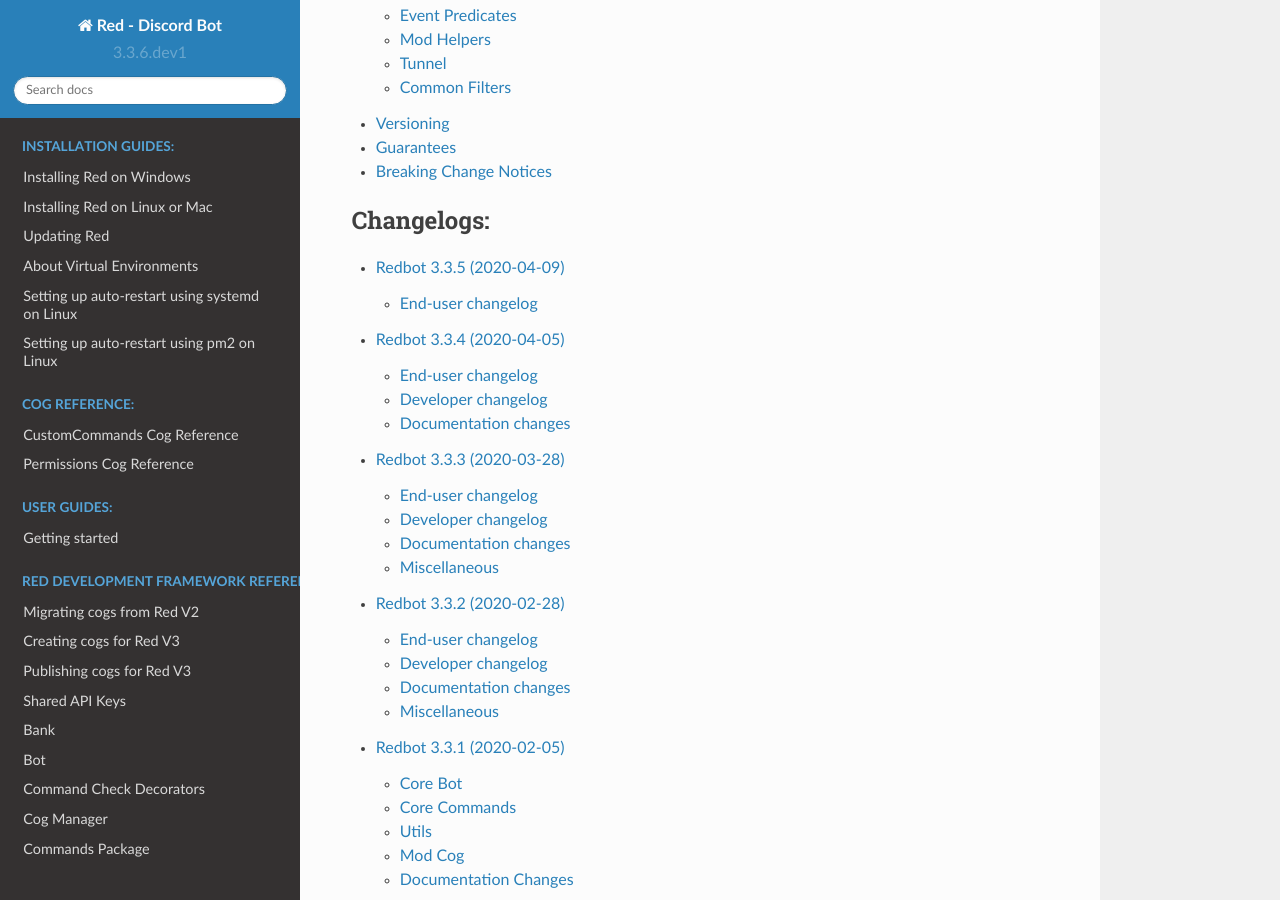
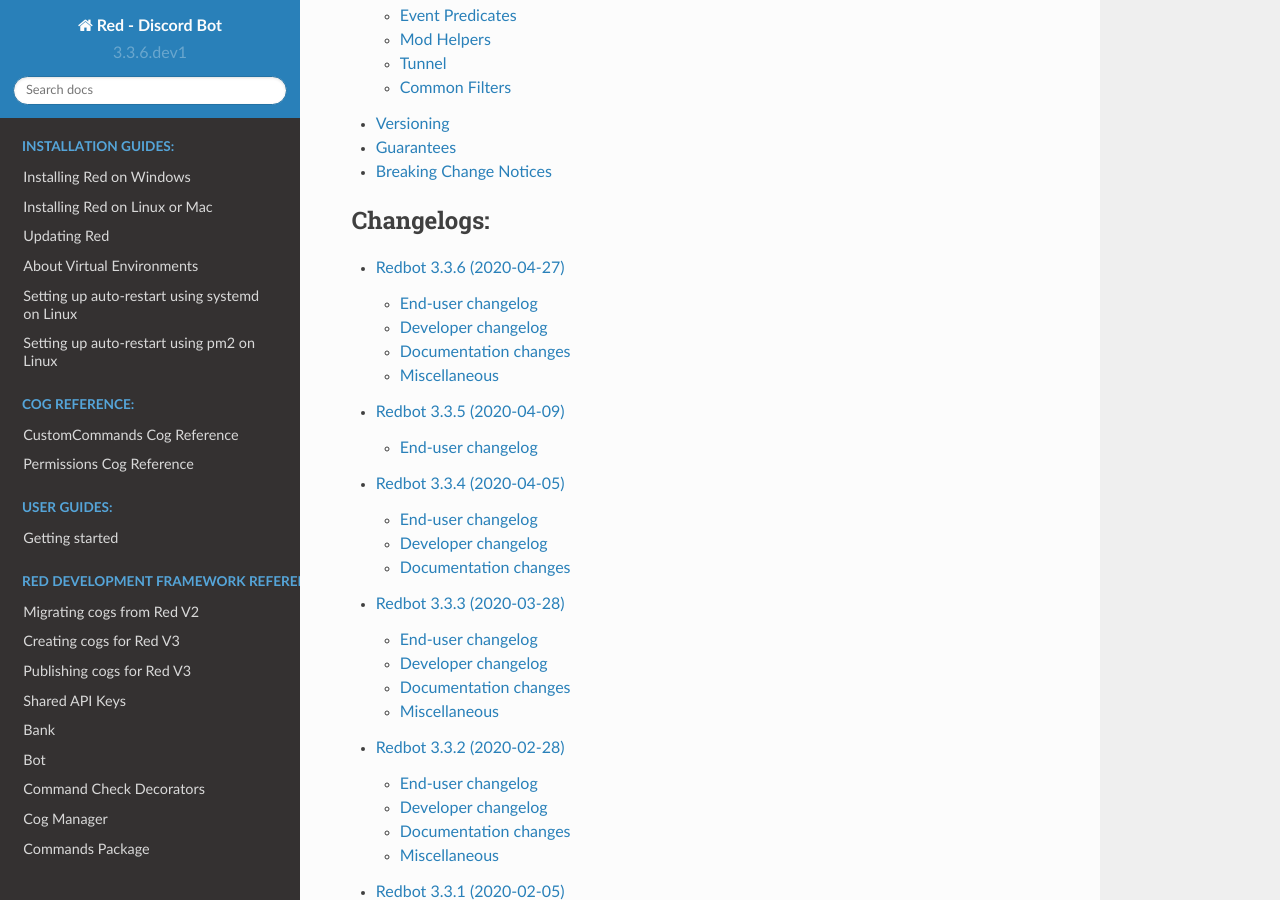
Before and after one commit to Renirous/Red-DiscordBot, a Sphinx documentation site: the page built from docs/index.rst, in a window 1280 px wide and 900 px high, scrolled down 2712 px. Built offline with Sphinx 7.4.7 and the Read the Docs theme 2.0.0, drawn with Linux system fonts in a browser that asks for light colours; the version number is read from the project's files by our own code; some of the changed lines change nothing that is shown.

Commit message:
Red 3.3.6 - Changelog (#3738)
* Add 3.3.6 section

* PR 3746

* commit b8ac70e

* PR 3747

* PR 3759 (issue 3758)

* PR 3764

* PR 3766

* PR 3767

* PR 3776

* PR 3757

* PR 3773 (issue 3772)

* PR 3740

* PR 3774

* PR 3784 (issue 3778)

* PR 3782

* PR 3783

* PR 3783

* PR 3718

* PR 3742

* PR 3791

* PR 3792

* PR 3794

* PR 3780

* PR 3790

* PR 3795

* PR 3714 (issue 3115)

* PR 3788

* Add release date

```diff
--- a/docs/changelog_3_3_0.rst
+++ b/docs/changelog_3_3_0.rst
@@ -1,4 +1,93 @@
 .. 3.3.x Changelogs
+
+Redbot 3.3.6 (2020-04-27)
+=========================
+
+| Thanks to all these amazing people that contributed to this release:
+| :ghuser:`aikaterna`, :ghuser:`Drapersniper`, :ghuser:`jack1142`, :ghuser:`Kowlin`, :ghuser:`MiniJennJenn`, :ghuser:`NeuroAssassin`, :ghuser:`PredaaA`, :ghuser:`TrustyJAID`, :ghuser:`yamikaitou`
+
+End-user changelog
+------------------
+
+Core Bot
+********
+
+- Converting from and to Postgres driver with ``redbot-setup convert`` have been fixed (:issue:`3714`, :issue:`3115`)
+- Fixed big delays in commands that happened when the bot was owner-less (or if it only used co-owners feature) and command caller wasn't the owner (:issue:`3782`)
+- Various optimizations
+
+  - Reduced calls to data backend when loading bot's commands (:issue:`3764`)
+  - Reduced calls to data backend when showing help for cogs/commands (:issue:`3766`)
+  - Improved performance for bots with big amount of guilds (:issue:`3767`)
+  - Mod cog no longer fetches guild's bans every 60 seconds when handling unbanning for tempbans (:issue:`3783`)
+  - Reduced the bot load for messages starting with a prefix when fuzzy search is disabled (:issue:`3718`)
+  - Aliases in Alias cog are now cached for better performance (:issue:`3788`)
+
+Core Commands
+*************
+
+- ``[p]set avatar`` now supports setting avatar using attachment (:issue:`3747`)
+- Added ``[p]set avatar remove`` subcommand for removing bot's avatar (:issue:`3757`)
+- Fixed list of ignored channels that is shown in ``[p]ignore``/``[p]unignore`` (:issue:`3746`)
+
+Audio
+*****
+
+- Age-restricted tracks, live streams, and mix playlists from YouTube should work in Audio again (:issue:`3791`)
+- Soundcloud's sets and playlists with more than 50 tracks should work in Audio again (:issue:`3791`)
+
+CustomCommands
+**************
+
+- Added ``[p]cc raw`` command that gives you the raw response of a custom command for ease of copy pasting (:issue:`3795`)
+
+Modlog
+******
+
+- Fixed ``AttributeError`` for cases whose moderator doesn't share the server with the bot (:issue:`3784`, :issue:`3778`)
+
+Streams
+*******
+
+- Fixed incorrect stream URLs for Twitch channels that have localised display name (:issue:`3773`, :issue:`3772`)
+
+Trivia
+******
+
+- Fixed the error in ``[p]trivia stop`` that happened when there was no ongoing trivia session in the channel (:issue:`3774`)
+
+Trivia Lists
+************
+
+- Updated ``leagueoflegends`` list with new changes to League of Legends (`b8ac70e <https://github.com/Cog-Creators/Red-DiscordBot/commit/b8ac70e59aa1328f246784f14f992d6ffe00d778>`_)
+
+
+Developer changelog
+-------------------
+
+Utility Functions
+*****************
+
+- Added `redbot.core.utils.AsyncIter` utility class which allows you to wrap regular iterable into async iterator yielding items and sleeping for ``delay`` seconds every ``steps`` items (:issue:`3767`, :issue:`3776`)
+- `bold()`, `italics()`, `strikethrough()`, and `underline()` now accept ``escape_formatting`` argument that can be used to disable escaping of markdown formatting in passed text (:issue:`3742`)
+
+
+Documentation changes
+---------------------
+
+- Added `document about updating Red <update_red>` (:issue:`3790`)
+- ``pyenv`` instructions will now update ``pyenv`` if it's already installed (:issue:`3740`)
+- Updated Python version in ``pyenv`` instructions (:issue:`3740`)
+- Updated install docs to include Ubuntu 20.04 (:issue:`3792`)
+
+
+Miscellaneous
+-------------
+
+- **Config** - JSON driver will now properly have only one lock per cog name (:issue:`3780`)
+- **Core Commands** - ``[p]debuginfo`` now shows used storage type (:issue:`3794`)
+- **Trivia** - Corrected spelling of Compact Disc in ``games`` list (:issue:`3759`, :issue:`3758`)
+
 
 Redbot 3.3.5 (2020-04-09)
 =========================
```
